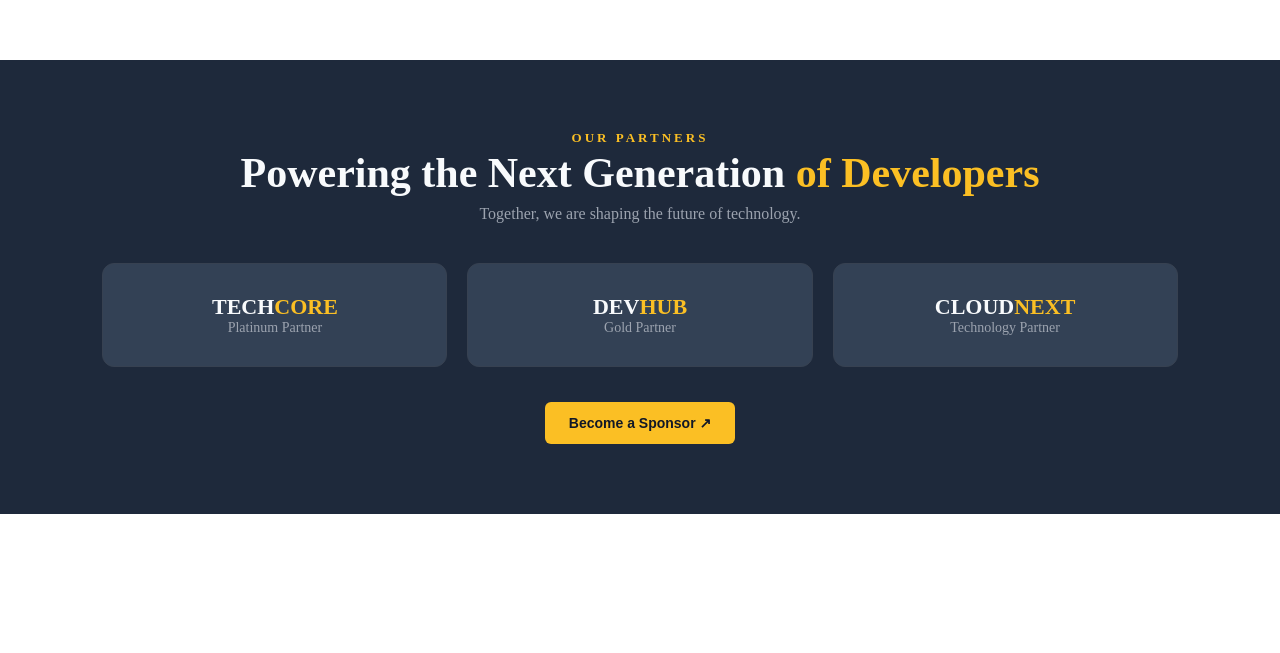
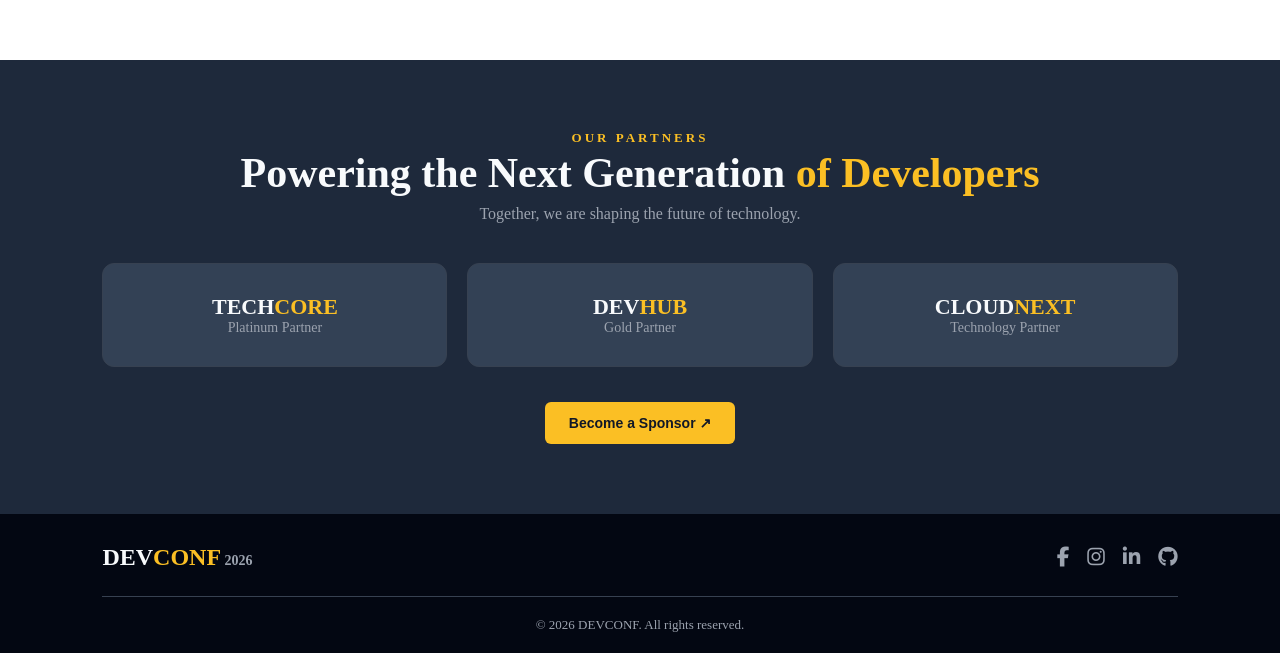
Before and after one commit to saimur-rahman2301/PH-assignment-01, a plain HTML site: page index.html in a window 1280 px wide. Shown: the part 2800-3453 px from the top of the page. Before the commit the page ends 3314 px from the top, so only its background shows below. Drawn offline with Linux system fonts and the light colour scheme.

Commit message:
fifth commit

```diff
--- a/index.html
+++ b/index.html
@@ -168,8 +168,34 @@
         </div>
     </section>
 
+    <footer class="footer">
+        <div class="footer-top">
+            <a href="#" class="footer-logo">
+                DEV<span>CONF</span><small> 2026</small>
+            </a>
 
+            <div class="social-links">
+                <a href="#" aria-label="Facebook">
+                    <i class="fa-brands fa-facebook-f"></i>
+                </a>
+                <a href="#" aria-label="Instagram">
+                    <i class="fa-brands fa-instagram"></i>
+                </a>
+                <a href="#" aria-label="LinkedIn">
+                    <i class="fa-brands fa-linkedin-in"></i>
+                </a>
+                <a href="#" aria-label="GitHub">
+                    <i class="fa-brands fa-github"></i>
+                </a>
+            </div>
+        </div>
 
+        <hr>
+
+        <p class="copyright">
+            © 2026 DEVCONF. All rights reserved.
+        </p>
+    </footer>
 
 </body>
 
--- a/style.css
+++ b/style.css
@@ -285,3 +285,63 @@
     font-size: 14px;
     cursor: pointer;
 }
+
+.footer {
+    padding: 30px 8% 20px;
+    background-color: #030712;
+    color: #f8fafc;
+    max-width: 1300px;
+    margin: auto;
+}
+
+.footer-top {
+    display: flex;
+    justify-content: space-between;
+    align-items: center;
+    gap: 20px;
+    padding-bottom: 25px;
+}
+
+.footer-logo {
+    color: #f8fafc;
+    font-size: 24px;
+    font-weight: 800;
+    text-decoration: none;
+}
+
+.footer-logo span {
+    color: #fbbf24;
+}
+
+.footer-logo small {
+    color: #9ca3af;
+    font-size: 14px;
+}
+
+.social-links {
+    display: flex;
+    gap: 18px;
+}
+
+.social-links a {
+    color: #9ca3af;
+    font-size: 20px;
+    text-decoration: none;
+    transition: 0.3s;
+}
+
+.social-links a:hover {
+    color: #fbbf24;
+}
+
+.footer hr {
+    border: 0;
+    border-top: 1px solid #374151;
+}
+
+.copyright {
+    margin: 20px 0 0;
+    color: #9ca3af;
+    font-size: 13px;
+    text-align: center;
+}
```
Also changed, not shown: 1 other file.
